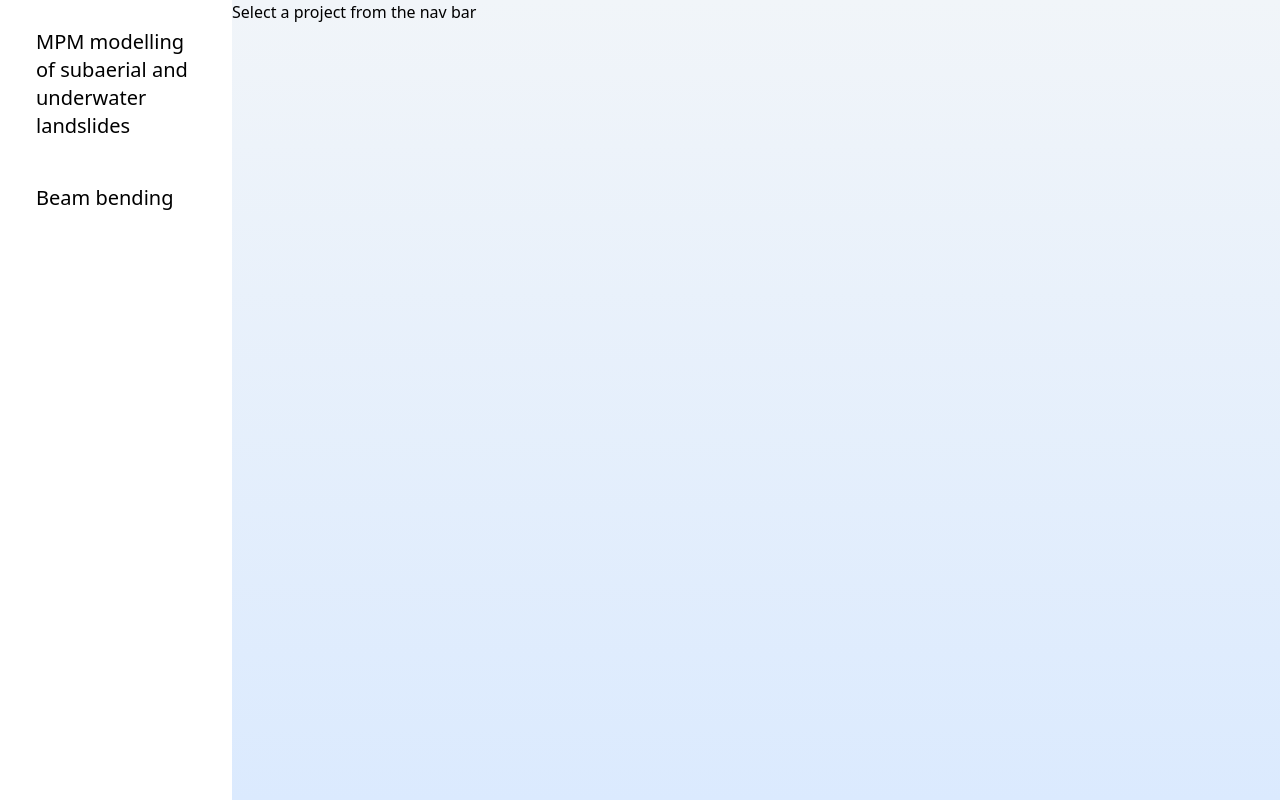
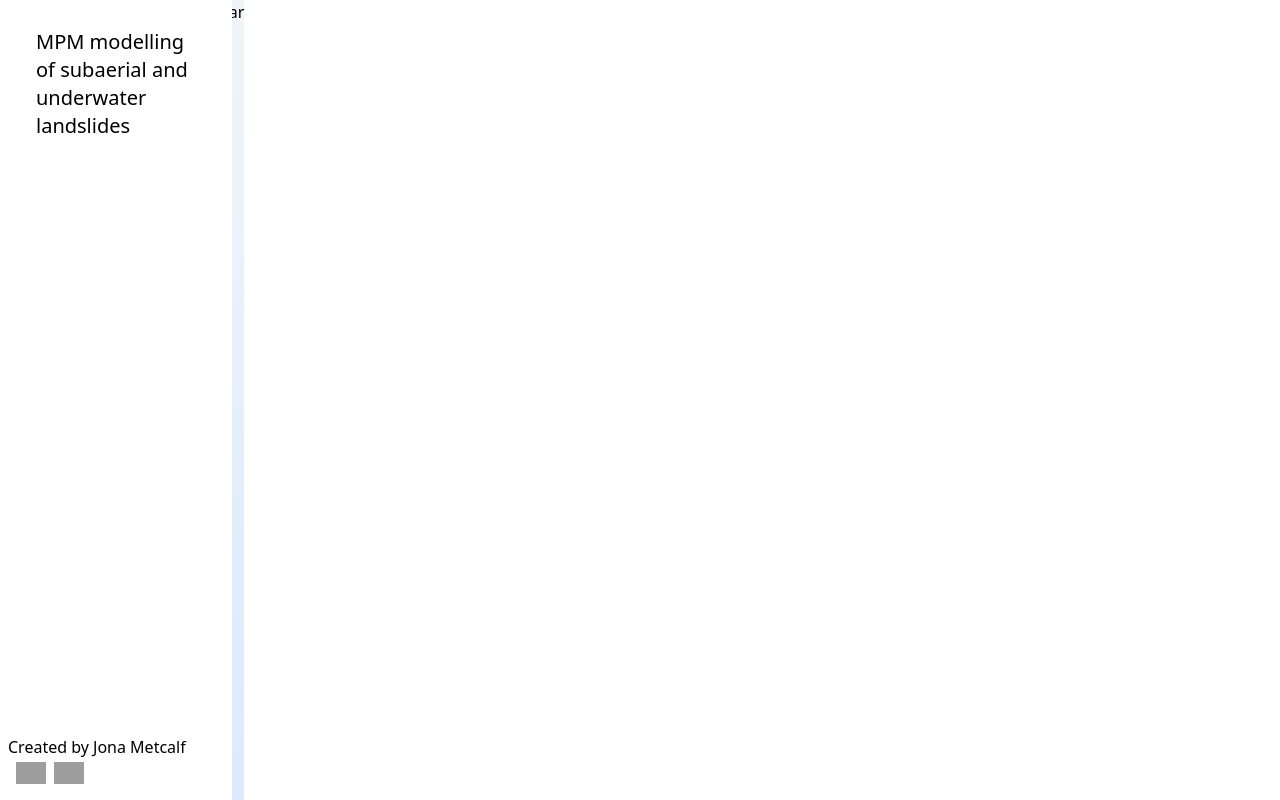
Before and after one commit to JonaMetcalf/Showcase, a Next.js app: page / in a window 1280 px wide. Built offline with nearby package versions, Linux system fonts and the light colour scheme; grey boxes are pictures that could not be loaded.

Commit message:
Formatted mpm page

```diff
--- a/app/components/navbar.tsx
+++ b/app/components/navbar.tsx
@@ -1,6 +1,10 @@
 'use client'
 import Link from 'next/link'
 import { useState } from 'react'
+import Image from 'next/image';
+import githubsvg from '../../public/github-svgrepo-com.svg'
+import linkedinsvg from '../../public/LinkedIn_icon_circle.svg'
+
 
 interface TabState {
     tab1: boolean,
@@ -9,24 +13,42 @@ interface TabState {
 
 function handleClick (tab : {tab:number}) {
     return (null)
-
 }
 
 export default function () {
     const [tabState, setTabState] = useState<TabState>({tab1:false, tab2:false})
 
     return (
-        <div className="grid grid-cols-1 bg-white-100 content-start px-5 py-3 space-y-3">
+        <div className="fixed bg-white h-screen top-0 left-0 z-40 grid grid-cols-1 content-start px-5 py-3 space-y-3">
             <Link href="/mpm">
                 <div onClick={() => {setTabState({tab1:false, tab2:false})}} className="flex flex-wrap p-4 text-xl w-48 rounded-xl hover:outline hover:outline-2">
                     MPM modelling of subaerial and underwater landslides
                 </div>
             </Link>
-            <Link href="/beams">
-                <div className="flex flex-wrap p-4 text-xl w-48 rounded-xl hover:outline hover:outline-2">
-                    Beam bending
-                </div>
-            </Link>
+            <div className='absolute bottom-4 left-2 space-x-2 space-y-2'>
+            <p>Created by Jona Metcalf</p>
+
+            <a href={'https://www.linkedin.com/in/jonametcalf/'} target='_blank'>
+                <Image
+                    src={linkedinsvg}
+                    alt="linkedin"
+                    width={30}
+                    height={30}
+                    className='inline-block'
+                />
+            </a>
+            <a href={'https://github.com/JonaMetcalf'} target='_blank'>
+                <Image
+                    src={githubsvg}
+                    alt="github"
+                    width={30}
+                    height={30}
+                    className='inline-block'
+                />
+            </a>
+            </div>
+
+
 
         </div>
     )
```
